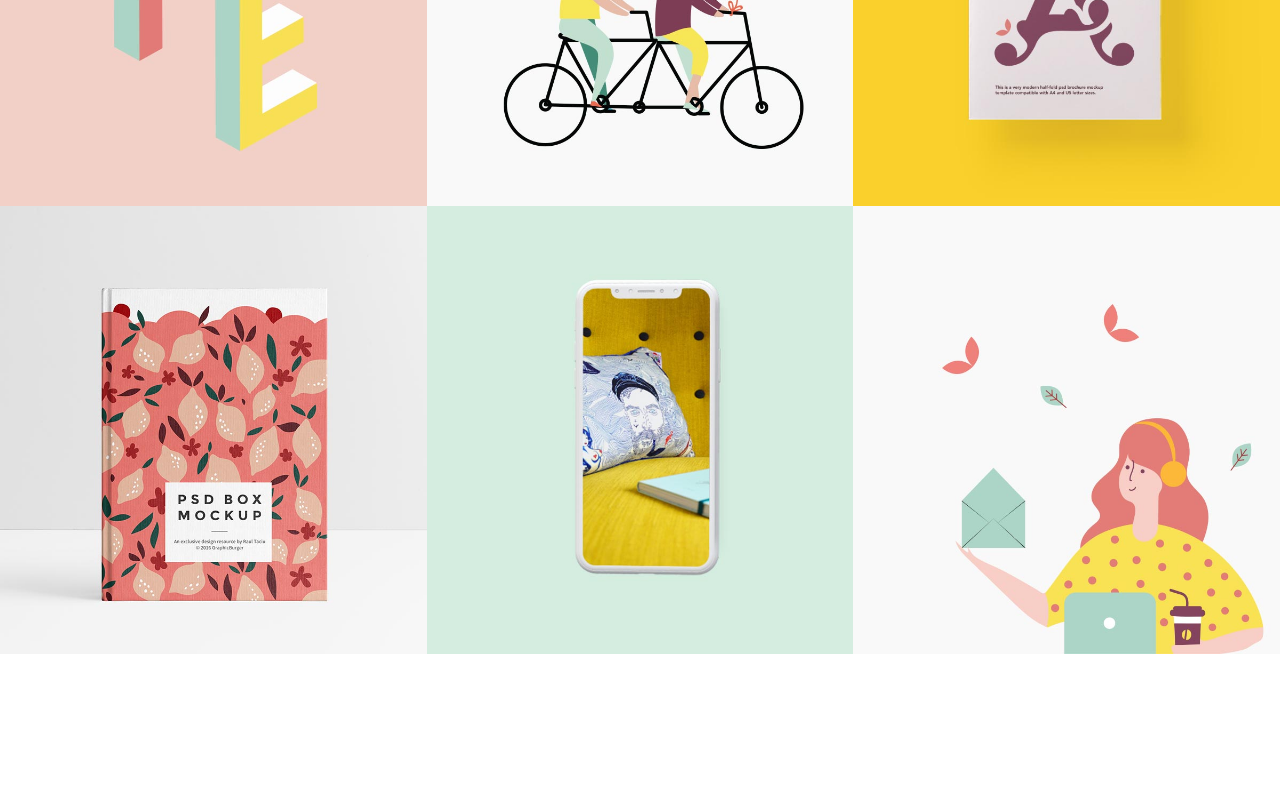
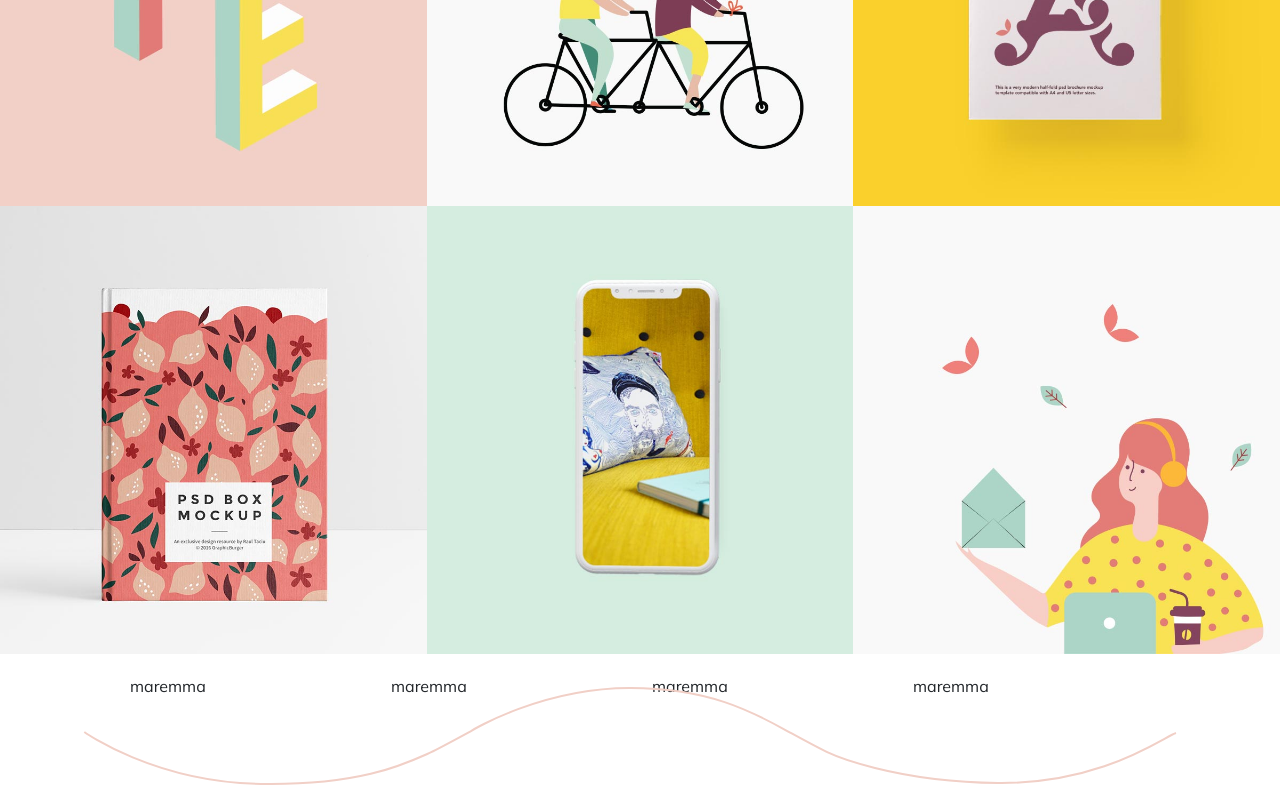
Before and after one commit to constantinandrei/proj-html-vuejs, a Vue app: page / in a window 1280 px wide. Shown: the part 900-1700 px from the top of the page. Before the commit the page ends 1558 px from the top, so only its background shows below. Built offline with nearby package versions, Linux system fonts and the light colour scheme.

Commit message:
start working on process section

```diff
--- a/src/components/TheHeader.vue
+++ b/src/components/TheHeader.vue
@@ -5,7 +5,7 @@
                 <div class="col row align-items-center">
                     <div class="col">
                         <div class="p-5">
-                            <h1 class="letter-spacing">Devotion thad never <span>ends</span></h1>
+                            <h1 class="letter-spacing">Devotion that never <span>ends</span></h1>
                             <p class="text-muted py-3">Nesque porro quisquantum est, qui dolorem ipsum quia dolor sit amet, consectetur, adipisci velit, sed quia non numquam eius modi.</p>
                             <div class="btn btn-outline">READ MORE</div>
                         </div>
--- a/src/components/TheMain.vue
+++ b/src/components/TheMain.vue
@@ -1,14 +1,16 @@
 <template>
     <main>
         <ImageSection></ImageSection>
+        <WorkingProcess></WorkingProcess>
     </main>
 </template>
 
 <script>
 import ImageSection from './ImageSection.vue';
+import WorkingProcess from './WorkingProcess.vue';
 
     export default {
     name: "TheMain",
-    components: { ImageSection }
+    components: { ImageSection, WorkingProcess }
 }
 </script>
--- /dev/null
+++ b/src/components/WorkingProcess.vue
@@ -0,0 +1,44 @@
+<template>
+    <div class="py-3">
+        <div class="container">
+            <div class="px-5 position-relative">
+                <div class="row row-cols-4">
+                    <div class="col">
+                        maremma
+                    </div>
+                    <div class="col">
+                        maremma
+                    </div>
+                    <div class="col">
+                        maremma
+                    </div>
+                    <div class="col">
+                        maremma
+                    </div>
+                </div>
+                <div class="position-absolute">
+                    <svg xmlns="http://www.w3.org/2000/svg" width="1095" height="126" viewBox="0 0 1095.3 126">
+                        <path
+                            d="M2.3 58s70 50.4 177 52c101.5 1.5 145.1-20.7 170-31.8 5.9-2.6 38.9-20.5 38.9-20.5 3.8-2.8 72.7-43.4 159.4-43.7s132.1 29.3 162.3 45.4c0 0 26.6 14.5 36.7 19.3 2.9 1.4 64.7 29.3 169.7 30.3s166-46.3 178-50"
+                            fill="none" stroke-width="2" stroke="#f1cfc6" />
+                    </svg>
+                </div>
+            </div>
+        </div>
+    </div>
+</template>
+
+<script>
+    export default {
+        name: 'WorkingProcess'
+    }
+</script>
+
+<style lang="scss" scoped>
+    .position-absolute {
+        top: 0;
+        right: 0;
+        bottom: 0;
+        left: 0;
+    }
+</style>
```
